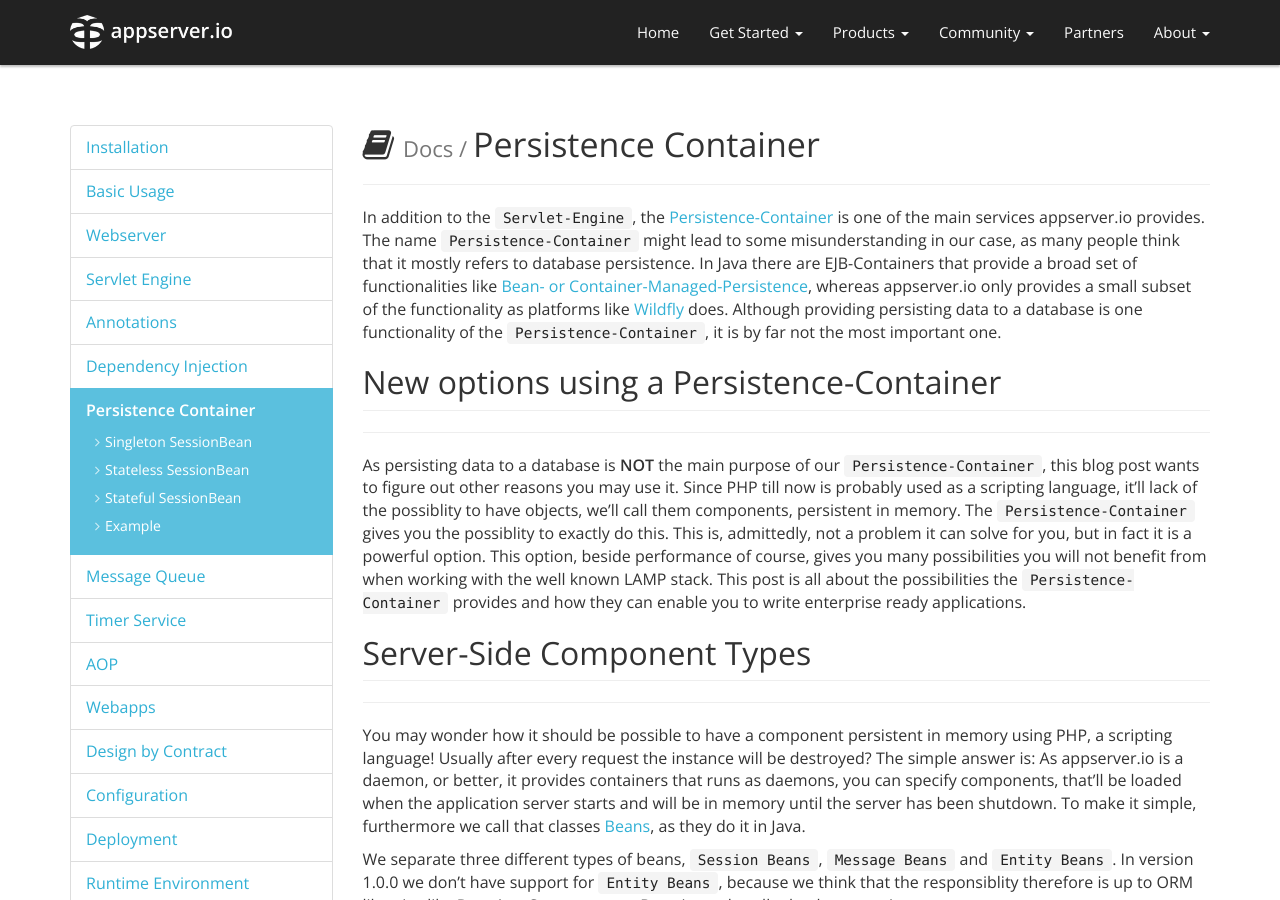
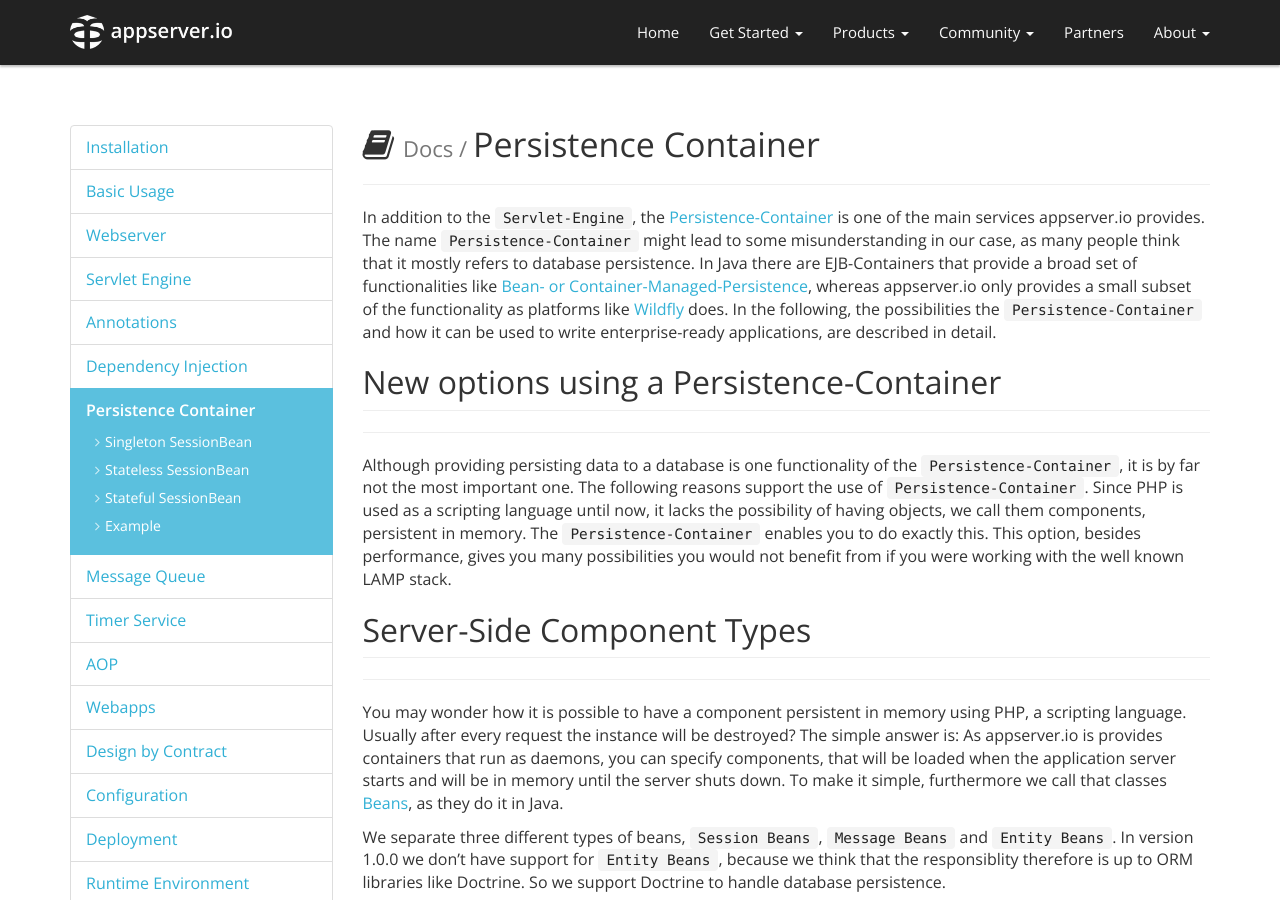
Before and after one commit to appserver-io/appserver, a Jekyll site: the page built from _docs/persistence-container.md, in a window 1280 px wide and 900 px high. Built offline with Jekyll 4.4.1, drawn with Linux system fonts in a browser that asks for light colours; nearby versions of some CDN libraries; library files that are not in the unit come from our copies; Markdown is read by kramdown in place of the engine named in the settings.

Commit message:
Update persistence-container.md
Grammar and spelling checks until line 26

```diff
--- a/_docs/persistence-container.md
+++ b/_docs/persistence-container.md
@@ -17,17 +17,17 @@
 permalink: /get-started/documentation/persistence-container.html
 ---
 
-In addition to the `Servlet-Engine`, the [Persistence-Container](<{{ "/get-started/documentation/persistence-container.html" | prepend: site.baseurl }}>) is one of the main services appserver.io provides. The name `Persistence-Container` might lead to some misunderstanding in our case, as many people think that it mostly refers to database persistence. In Java there are EJB-Containers that provide a broad set of functionalities like [Bean- or Container-Managed-Persistence](http://en.wikipedia.org/wiki/Enterprise_JavaBeans), whereas appserver.io only provides a small subset of the functionality as platforms like [Wildfly](http://en.wikipedia.org/wiki/WildFly) does. Although providing persisting data to a database is one functionality of the `Persistence-Container`, it is by far not the most important one.
+In addition to the `Servlet-Engine`, the [Persistence-Container](<{{ "/get-started/documentation/persistence-container.html" | prepend: site.baseurl }}>) is one of the main services appserver.io provides. The name `Persistence-Container` might lead to some misunderstanding in our case, as many people think that it mostly refers to database persistence. In Java there are EJB-Containers that provide a broad set of functionalities like [Bean- or Container-Managed-Persistence](http://en.wikipedia.org/wiki/Enterprise_JavaBeans), whereas appserver.io only provides a small subset of the functionality as platforms like [Wildfly](http://en.wikipedia.org/wiki/WildFly) does. In the following, the possibilities the `Persistence-Container` and how it can be used to write enterprise-ready applications, are described in detail.
 
 ## New options using a Persistence-Container
 ***
 
-As persisting data to a database is **NOT** the main purpose of our `Persistence-Container`, this blog post wants to figure out other reasons you may use it. Since PHP till now is probably used as a scripting language, it'll lack of the possiblity to have objects, we'll call them components, persistent in memory. The `Persistence-Container` gives you the possiblity to exactly do this. This is, admittedly, not a problem it can solve for you, but in fact it is a powerful option. This option, beside performance of course, gives you many possibilities you will not benefit from when working with the well known LAMP stack. This post is all about the possibilities the `Persistence-Container` provides and how they can enable you to write enterprise ready applications.
+Although providing persisting data to a database is one functionality of the `Persistence-Container`, it is by far not the most important one. The following reasons support the use of `Persistence-Container`. Since PHP is used as a scripting language until now, it lacks the possibility of having objects, we call them components, persistent in memory. The `Persistence-Container` enables you to do exactly this. This option, besides performance, gives you many possibilities you would not benefit from if you were working with the well known LAMP stack.
 
 ## Server-Side Component Types
 ***
 
-You may wonder how it should be possible to have a component persistent in memory using PHP, a scripting language! Usually after every request the instance will be destroyed? The simple answer is: As appserver.io is a daemon, or better, it provides containers that runs as daemons, you can specify components, that'll be loaded when the application server starts and will be in memory until the server has been shutdown. To make it simple, furthermore we call that classes [Beans](http://en.wikipedia.org/wiki/Enterprise_JavaBeans), as they do it in Java.
+You may wonder how it is possible to have a component persistent in memory using PHP, a scripting language. Usually after every request the instance will be destroyed? The simple answer is: As appserver.io is provides containers that run as daemons, you can specify components, that will be loaded when the application server starts and will be in memory until the server shuts down. To make it simple, furthermore we call that classes [Beans](http://en.wikipedia.org/wiki/Enterprise_JavaBeans), as they do it in Java.
 
 We separate three different types of beans, `Session Beans`, `Message Beans` and `Entity Beans`. In version 1.0.0 we don't have support for `Entity Beans`, because we think that the responsiblity therefore is up to ORM libraries like Doctrine. So we support Doctrine to handle database persistence.
 
```
